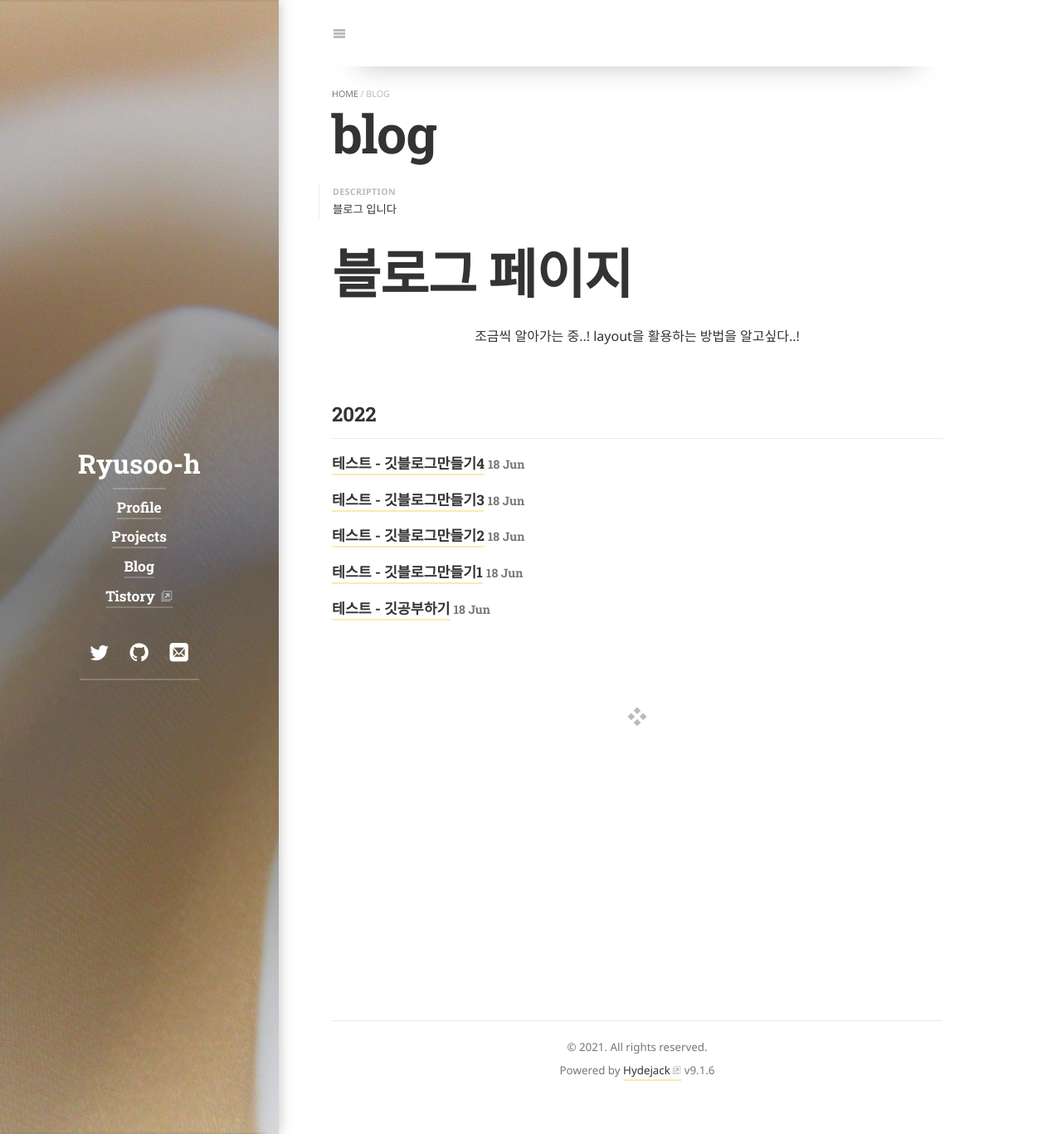
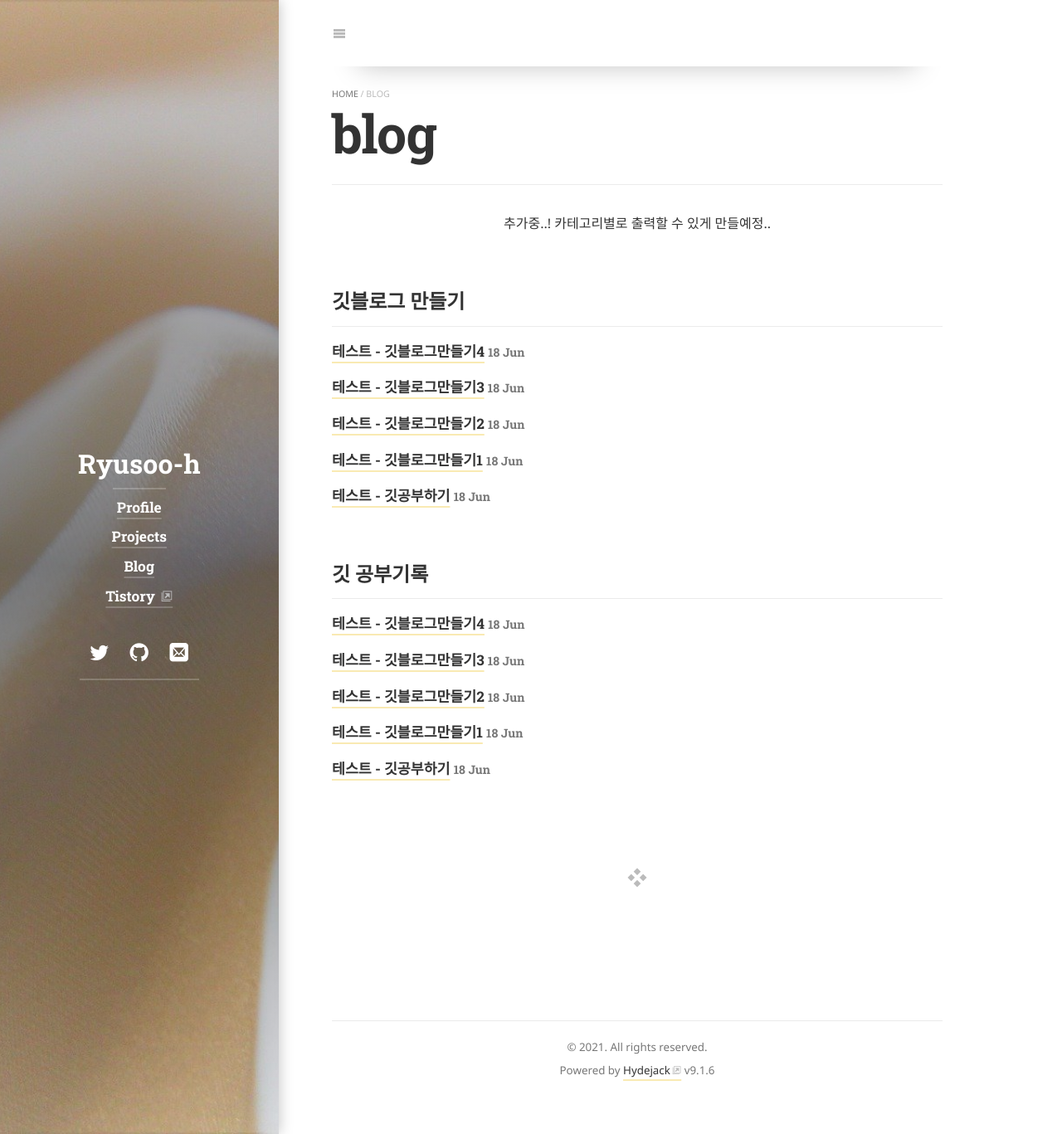
Before and after one commit to Ryusoo-h/Ryusoo-h.github.io2, a Jekyll site: the page built from blog.md, in a window 1280 px wide and 1367 px high. Shown: the whole window at 83% size. Built offline with Jekyll 4.4.1, drawn with Linux system fonts in a browser that asks for light colours; cached includes are drawn as plain includes; some web fonts are replaced.

Commit message:
fix category show

```diff
--- a/_config.yml
+++ b/_config.yml
@@ -41,14 +41,14 @@ menu: # 사이드 바 메뉴입니다.
     url:   https://breathof.tistory.com/
 
 collections: # 카테고리 입니다! 이녀석들이 있어야 원하는 카테고리만 list로 만들 수 있대요.
-  featured_categories:
+  blog:
     permalink:         /blog/
     output:            true
-  featured_tags:
-    permalink:         /make git blog/
+  make_git_blog:
+    permalink:         /make_git_blog/
     output:            true
   git_study:
-    permalink:         /git study/
+    permalink:         /git_study/
     output:            true
   mdma:
     permalink:         /mdma/
@@ -56,6 +56,10 @@ collections: # 카테고리 입니다! 이녀석들이 있어야 원하는 카
   baroutine:
     permalink:         /baroutine/
     output:            true
+
+toc: true
+toc_sticky: true
+no_break_layout: false
 
 google_fonts:          Roboto+Slab:700|Noto+Sans:400,400i,700,700i
 font:                  Noto Sans, Helvetica, Arial, sans-serif
--- /dev/null
+++ b/_layouts/blog-list.html
@@ -0,0 +1,40 @@
+---
+layout: page
+---
+
+{{ content }}
+
+{% assign make_git_blog_posts = site.categories[page.slug] | default:site.tags[page.slug] | default:site.posts %}
+
+{% assign date_formats  = site.data.strings.date_formats               %}
+{% assign list_group_by = date_formats.list_group_by | default:"%Y"    %}
+{% assign list_entry    = date_formats.list_entry    | default:"%d %b" %}
+{% assign prev_date = 0 %}
+{% if page.no_groups %}<ul class="related-posts">{% endif %}
+{% for post in make_git_blog_posts %}
+  {% assign current_date = post.date | date:list_group_by %}
+  {% unless page.no_groups %}{% if current_date != prev_date %}
+    {% unless forloop.first %}</ul>{% endunless %}
+    <h2 id="{{ list_group_by | slugify }}-{{ current_date | slugify }}" class="hr-bottom">깃블로그 만들기</h2>
+    <ul class="related-posts">
+    {% assign prev_date = current_date %}
+  {% endif %}{% endunless %}
+  {% include_cached components/post-list-item.html post=post format=list_entry %}
+  {% if forloop.last %}</ul>{% endif %}
+{% endfor %}
+
+{% assign git_study_posts = site.categories[page.slug] | default:site.tags[page.slug] | default:site.posts %}
+
+{% assign prev_date = 0 %}
+{% if page.no_groups %}<ul class="related-posts">{% endif %}
+{% for post in git_study_posts %}
+  {% assign current_date = post.date | date:list_group_by %}
+  {% unless page.no_groups %}{% if current_date != prev_date %}
+    {% unless forloop.first %}</ul>{% endunless %}
+    <h2 id="{{ list_group_by | slugify }}-{{ current_date | slugify }}" class="hr-bottom">깃 공부기록</h2>
+    <ul class="related-posts">
+    {% assign prev_date = current_date %}
+  {% endif %}{% endunless %}
+  {% include_cached components/post-list-item.html post=post format=list_entry %}
+  {% if forloop.last %}</ul>{% endif %}
+{% endfor %}
--- a/blog.md
+++ b/blog.md
@@ -1,11 +1,9 @@
 ---
 permalink: /blog/
-layout: list
+layout: blog-list
 title:  blog
 slug:   blog
 menu:   true
-description: >
-  블로그 입니다
 ---
 
 
@@ -26,6 +24,5 @@ description: >
 </style>
 
 <div class="container">
-  <h1>블로그 페이지</h1>
-  <p>조금씩 알아가는 중..! layout을 활용하는 방법을 알고싶다..!</p>
+  <p>추가중..! 카테고리별로 출력할 수 있게 만들예정..</p>
 </div>
```
Also changed, not shown: profile.md (+25 -2 lines).
